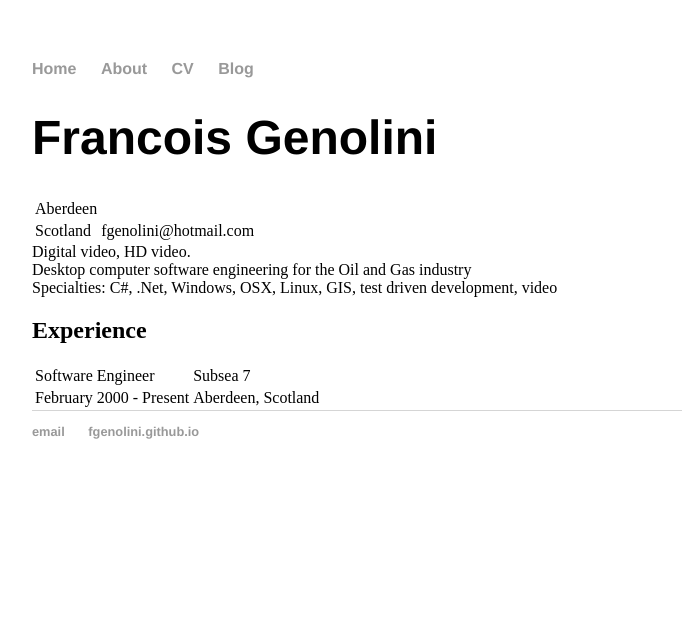
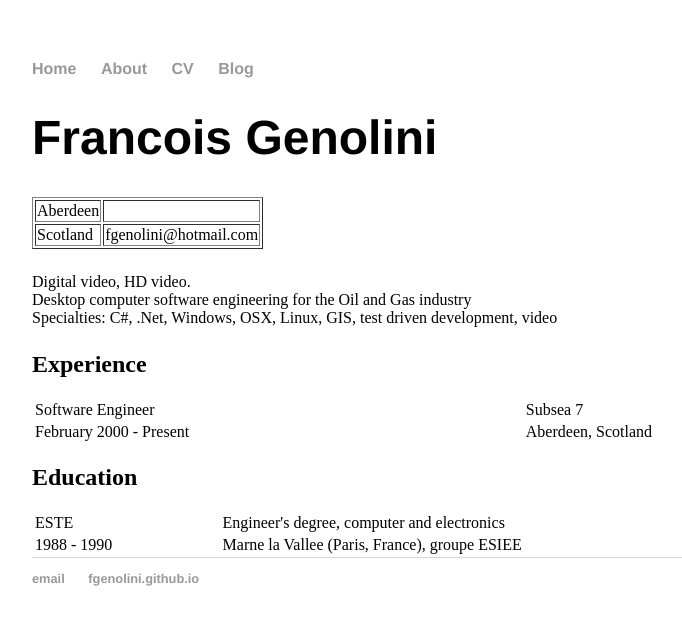
Before and after one commit to fgenolini/fgenolini.github.io, a Jekyll site: the page built from cv/index.html, in a window 1280 px wide. Shown: the top 625 px of the page, without its empty margins (160-842 px from the left). Built offline with Jekyll 4.4.1, drawn with Linux system fonts in a browser that asks for light colours.

Commit message:
Added education to CV

```diff
--- a/cv/index.html
+++ b/cv/index.html
@@ -3,7 +3,7 @@ layout: default
 title: Francois Genolini
 ---
 <h1>Francois Genolini</h1>
-<table>
+<table border=1>
   <tr>
     <td>Aberdeen</td>
     <td></td>
@@ -13,6 +13,7 @@ title: Francois Genolini
     <td>fgenolini@hotmail.com</td>
   </tr>
 </table>
+<p>
 <div>
 Digital video, HD video.
 </div>
@@ -22,8 +23,9 @@ Desktop computer software engineering for the Oil and Gas industry
 <div>
 Specialties: C#, .Net, Windows, OSX, Linux, GIS, test driven development, video
 </div>
+</p>
 <h2>Experience</h2>
-<table>
+<table style="width:100%">
   <tr>
     <td>Software Engineer</td>
     <td>Subsea 7</td>
@@ -33,3 +35,14 @@ Specialties: C#, .Net, Windows, OSX, Linux, GIS, test driven development, video
     <td>Aberdeen, Scotland</td>
   </tr>
 </table>
+<h2>Education</h2>
+<table style="width:100%">
+  <tr>
+    <td>ESTE</td>
+    <td>Engineer's degree, computer and electronics</td>
+  </tr>
+  <tr>
+    <td>1988 - 1990</td>
+    <td>Marne la Vallee (Paris, France), groupe ESIEE</td>
+  </tr>
+</table>
```
